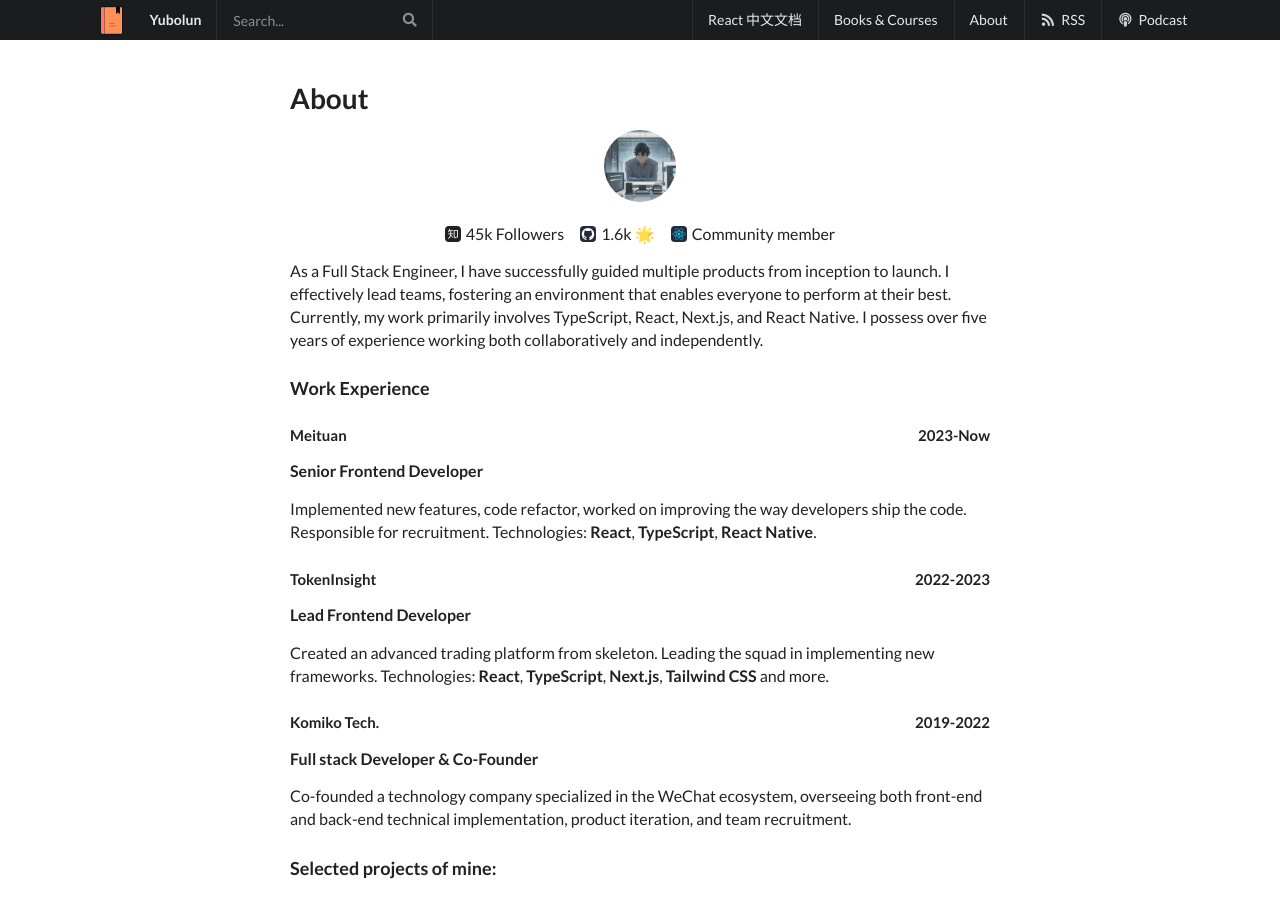
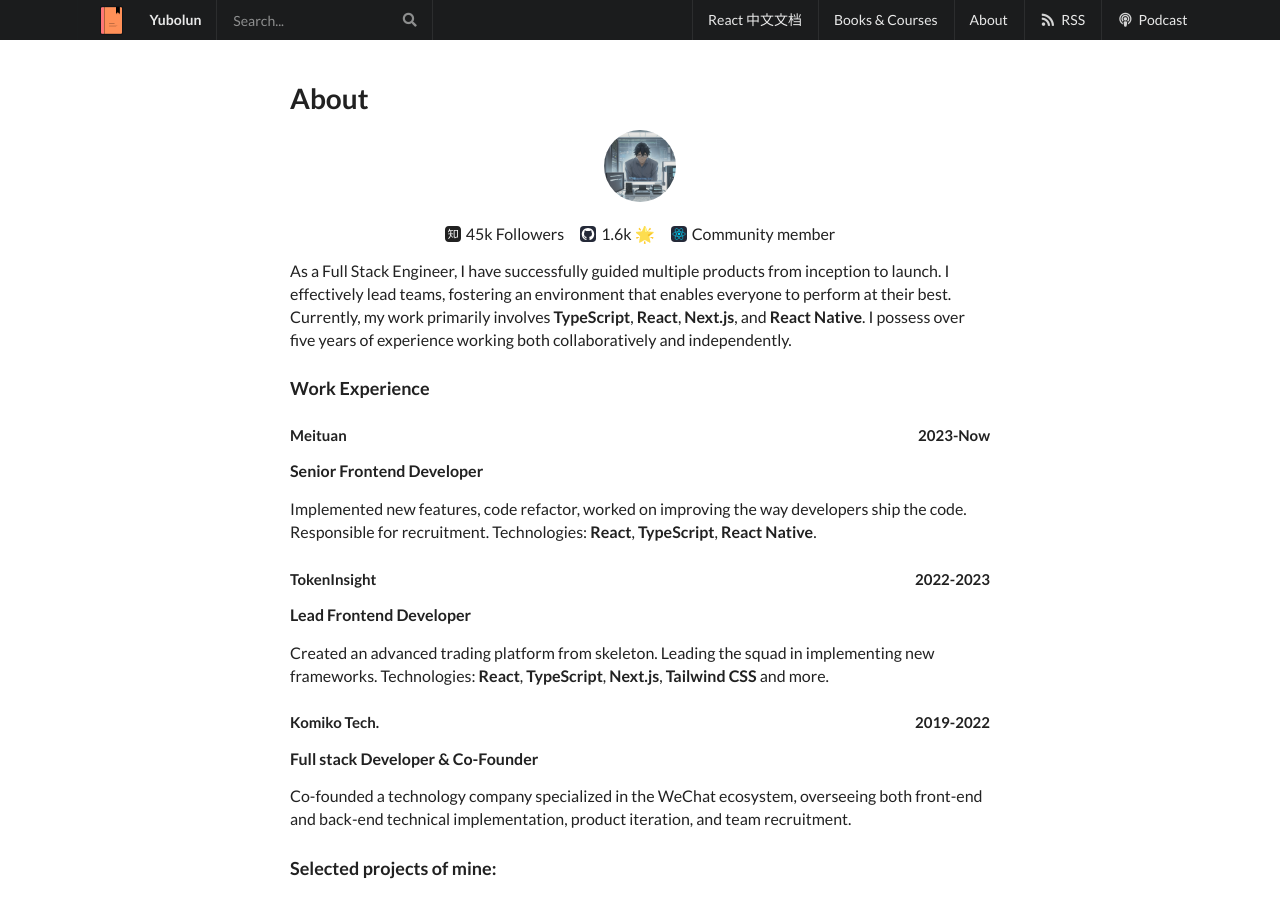
Before and after one commit to discountry/discountry.github.io, a Jekyll site: the page built from about/index.md, in a window 1280 px wide and 900 px high. Built offline with Jekyll 4.4.1, drawn with Linux system fonts in a browser that asks for light colours.

```diff
--- a/about/index.md
+++ b/about/index.md
@@ -4,7 +4,7 @@ title: About
 order: 1
 ---
 
-As a Full Stack Engineer, I have successfully guided multiple products from inception to launch. I effectively lead teams, fostering an environment that enables everyone to perform at their best. Currently, my work primarily involves TypeScript, React, Next.js, and React Native. I possess over five years of experience working both collaboratively and independently.
+As a Full Stack Engineer, I have successfully guided multiple products from inception to launch. I effectively lead teams, fostering an environment that enables everyone to perform at their best. Currently, my work primarily involves **TypeScript**, **React**, **Next.js**, and **React Native**. I possess over five years of experience working both collaboratively and independently.
 
 ### Work Experience
 
```
